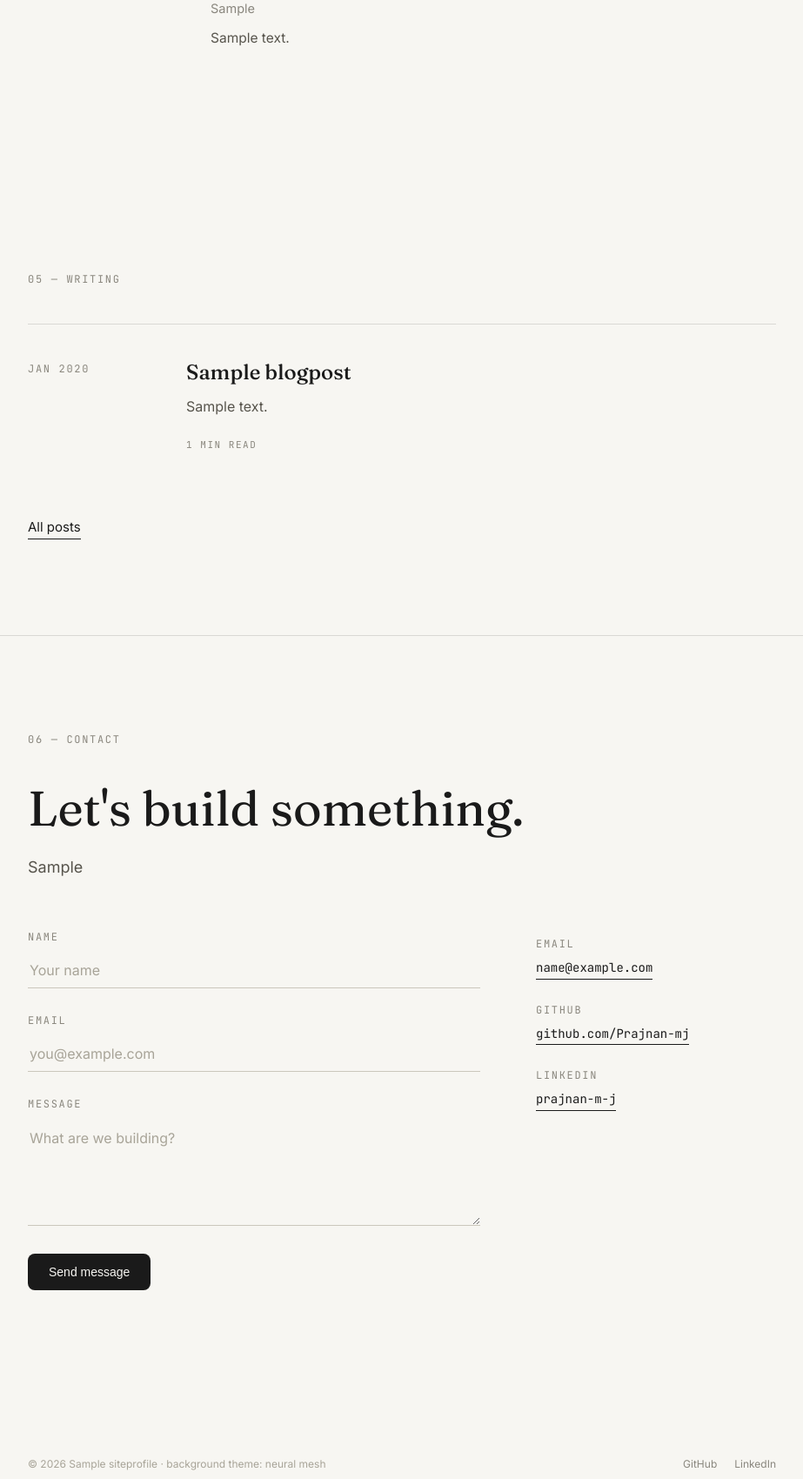
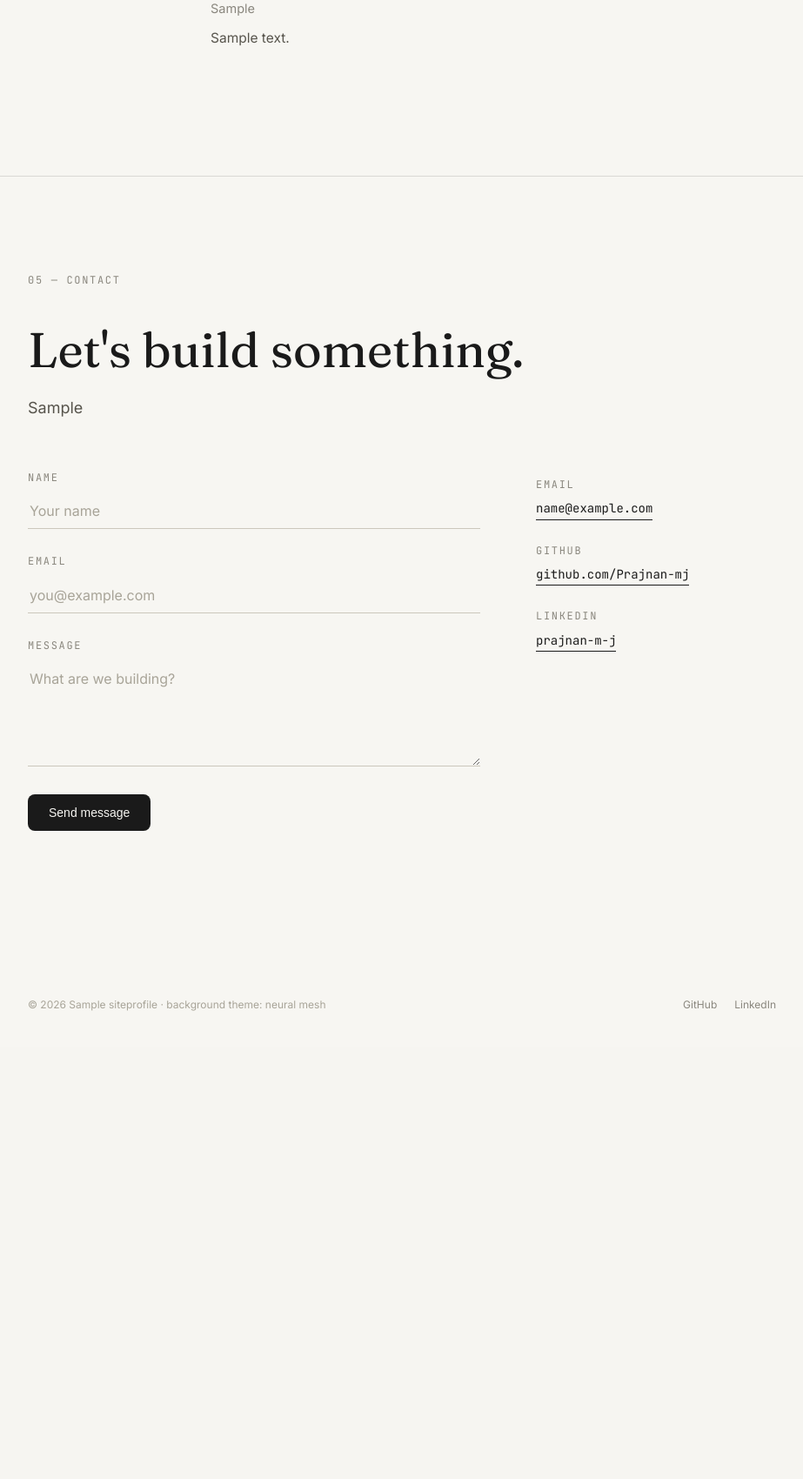
Before and after one commit to Prajnan-mj/portfolio, a Django app: page / in a window 1280 px wide. Shown: the part 2340-4040 px from the top of the page at 87% size, without its empty margins (178-1101 px from the left). After the commit the page ends 3502 px from the top, so only its background shows below. Run offline with Django 5.2, Linux system fonts and the light colour scheme; tables that the repository leaves empty hold one stand-in row (values such as "Sample post").

Commit message:
Remove Writing section from home, Producty first, fix timeline title, new preview images
- Delete 05 Writing block from home.html; Contact renumbered to 05
- Producty moves to order=1 (first), Traffic to order=2 in seed.py
- Timeline entry fixed: MSc Mathematics (Integrated) → MSc Mathematics
- Regenerate producty.webp from PDF title page, traffic.webp from mesh strip

Co-Authored-By: Claude Fable 5 <noreply@anthropic.com>

```diff
--- a/templates/core/home.html
+++ b/templates/core/home.html
@@ -118,29 +118,9 @@
 </section>
 {% endif %}
 
-<!-- ============ 05 Writing ============ -->
-{% if posts %}
-<section class="section container" id="writing">
-  <div class="mono-label section__label reveal">05 — Writing</div>
-  <div class="stagger">
-    {% for post in posts %}
-    <article class="row row--post reveal">
-      <div class="row__side mono-label">{{ post.published_at|date:"M Y" }}</div>
-      <div>
-        <h3 class="post__title serif"><a href="{{ post.get_absolute_url }}">{{ post.title }}<span class="project__arrow">→</span></a></h3>
-        {% if post.excerpt %}<p class="project__desc">{{ post.excerpt }}</p>{% endif %}
-        <span class="mono-label post__meta">{{ post.reading_minutes }} min read</span>
-      </div>
-    </article>
-    {% endfor %}
-  </div>
-  <a class="text-link section__more reveal" href="{% url 'blog_list' %}">All posts</a>
-</section>
-{% endif %}
-
-<!-- ============ 06 Contact ============ -->
+<!-- ============ 05 Contact ============ -->
 <section class="section section--contact container" id="contact">
-  <div class="mono-label section__label reveal">06 — Contact</div>
+  <div class="mono-label section__label reveal">05 — Contact</div>
   <h2 class="contact__title serif reveal">Let's build something.</h2>
   <p class="contact__sub reveal">{{ profile.availability|default:"Open to roles and collaborations in applied AI and full-stack engineering." }}</p>
 
```
Also changed, not shown: core/management/commands/seed.py (+16 -16 lines), static/img/projects/producty.webp, static/img/projects/traffic.webp.
